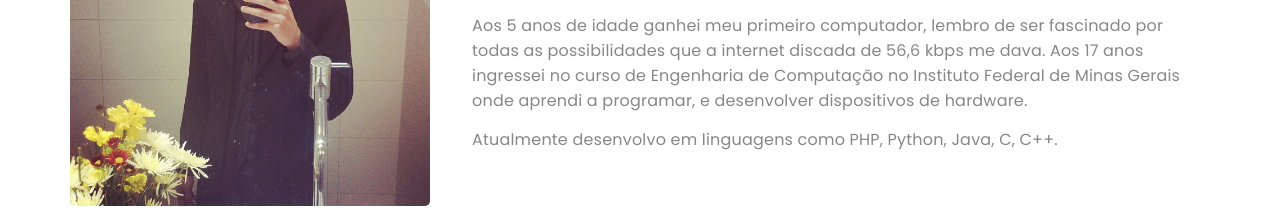
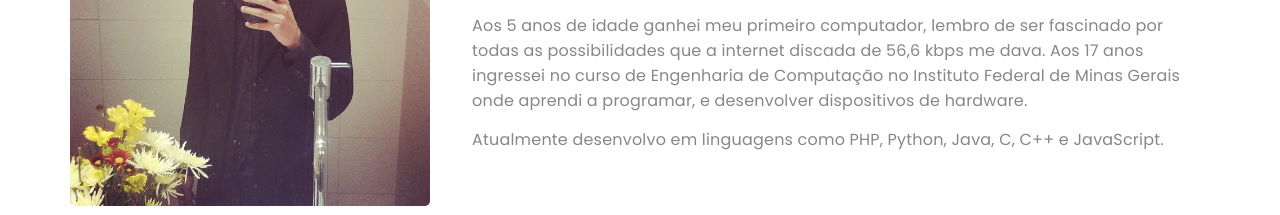
Before and after one commit to italootavio/italootavio.github.io, a plain HTML site: page index.html in a window 1280 px wide. Shown: the part 1700-1915 px from the top of the page. Drawn offline with Linux system fonts and the light colour scheme.

Commit message:
Att de informações

```diff
--- a/index.html
+++ b/index.html
@@ -122,7 +122,7 @@
                          </div>
                          <div class="wow fadeInUp" data-wow-delay="0.8s">
                               <p>Aos 5 anos de idade ganhei meu primeiro computador, lembro de ser fascinado por todas as possibilidades que a internet discada de 56,6 kbps me dava. Aos 17 anos ingressei no curso de Engenharia de Computação no Instituto Federal de Minas Gerais onde aprendi a programar, e desenvolver dispositivos de hardware.</p>
-                              <p>Atualmente desenvolvo em linguagens como PHP, Python, Java, C, C++.</p>
+                              <p>Atualmente desenvolvo em linguagens como PHP, Python, Java, C, C++ e JavaScript.</p>
                          </div>
                     </div>
                </div>
```
